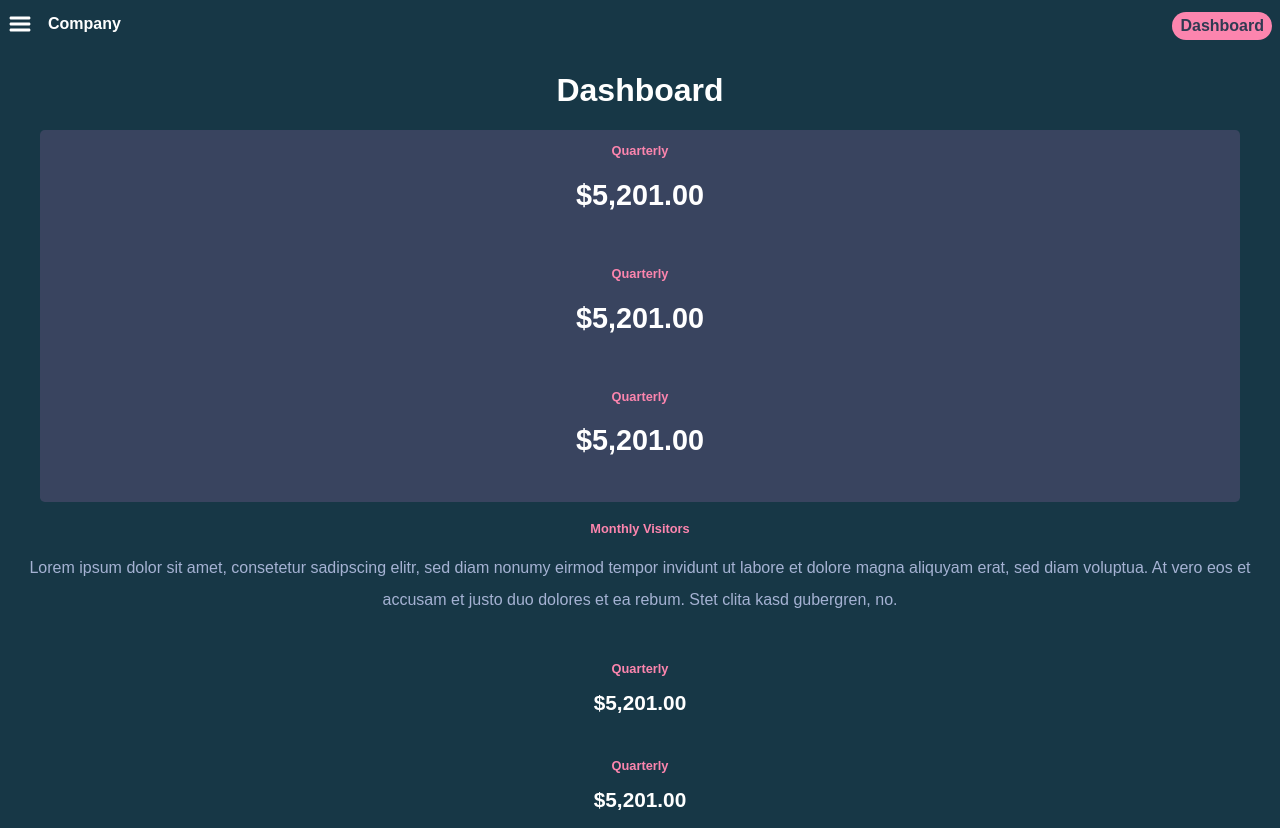
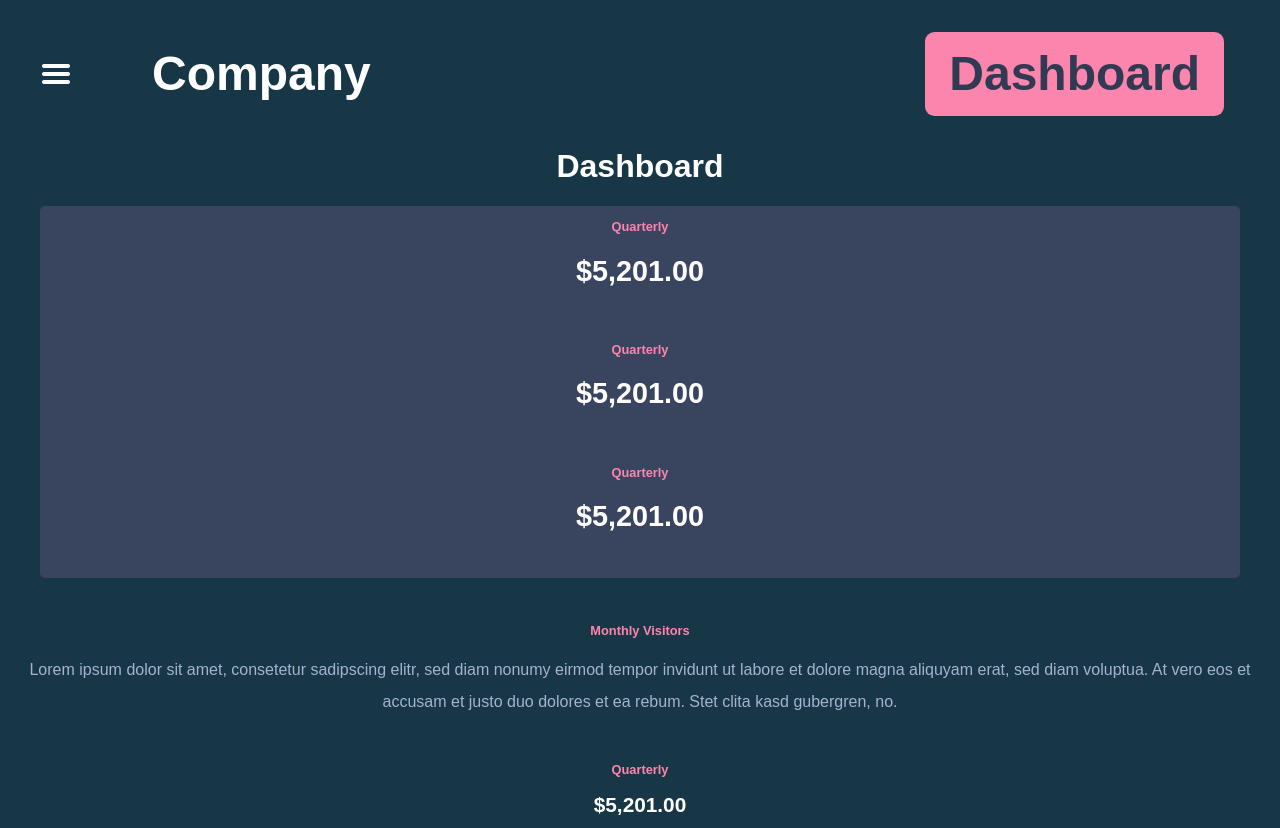
Before and after one commit to AmerynPeters/scrimba-ui-design-bootcamp, a plain HTML site: page project refactoring module/index.html in a window 1280 px wide. Shown: the top 828 px of the page. Drawn offline with Linux system fonts and the light colour scheme.

Commit message:
fixing whitespace

```diff
--- a/project refactoring module/scripts.css
+++ b/project refactoring module/scripts.css
@@ -25,7 +25,7 @@ header {
 }
 
 header svg {
-    width: 1.5em;
+    width: 2em;
     cursor: pointer;
 }
 
@@ -158,12 +158,14 @@ a.cta-btn {
     padding: 0.3em 0.5em;
     margin-top: auto;
     position: relative;
+    border-radius: 0.2em;
 }
 
 .panel {
     padding-bottom: 1em;
     margin-left: 2em;
     margin-right: 2em;
+    margin-bottom: 2em;
 }
 
 h3 {
@@ -198,6 +200,7 @@ nav {
 
 nav ul li a {
     font-size: 1.2em;
+    padding: 0.1em 0.1em;
 }
 
 .inner-wrapper {
@@ -207,3 +210,9 @@ nav ul li a {
 h3 {
     font-size: 0.8em;
 }
+
+header {
+    font-size: 3em;
+    padding-top: 0.5em;
+    margin-right: 1em;
+}
```
